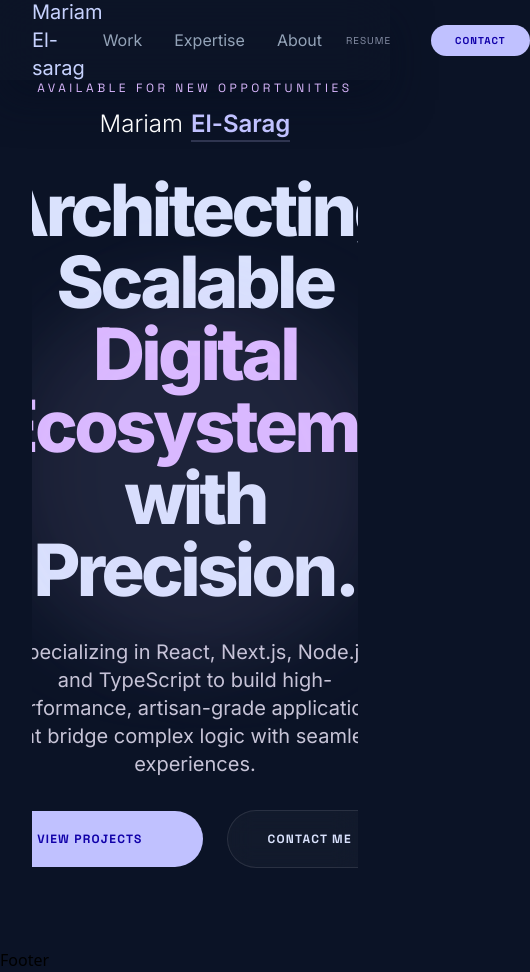
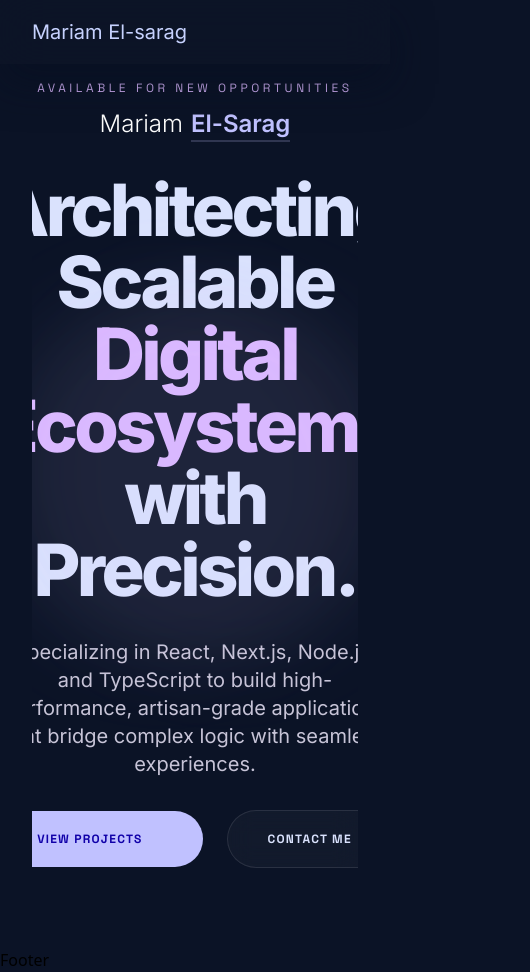
Before and after one commit to mariam-elsarag/next-portfolio, a Next.js app: page / in a window 390 px wide. Shown: the whole page, 530 px wide, since content can reach past the window. Built offline with nearby package versions, Linux system fonts and the light colour scheme.

Commit message:
create mobile navigation

```diff
--- a/app/_assets/icons/Icon.tsx
+++ b/app/_assets/icons/Icon.tsx
@@ -23,3 +23,43 @@ export const ArrowRight = ({
     </svg>
   );
 };
+export const BurgerIcon = ({
+  width = "22",
+  height = "15",
+  color = "var(--color-on-surface-light)",
+}: Props) => {
+  return (
+    <svg
+      width={width}
+      height={height}
+      viewBox="0 0 22 15"
+      fill="none"
+      xmlns="http://www.w3.org/2000/svg"
+    >
+      <path
+        d="M0 14.0865V12.2115H21.2499V14.0865H0V14.0865M0 7.98071V6.10576H21.2499V7.98071H0V7.98071M0 1.87495V0H21.2499V1.87495H0V1.87495"
+        fill={color}
+      />
+    </svg>
+  );
+};
+export const CloseIcon = ({
+  width = "24",
+  height = "24",
+  color = "#DAE2FD",
+}: Props) => {
+  return (
+    <svg
+      width={width}
+      height={height}
+      viewBox="0 0 34 34"
+      fill="none"
+      xmlns="http://www.w3.org/2000/svg"
+    >
+      <path
+        d="M9.75 25.5L8 23.75L15 16.75L8 9.75L9.75 8L16.75 15L23.75 8L25.5 9.75L18.5 16.75L25.5 23.75L23.75 25.5L16.75 18.5L9.75 25.5Z"
+        fill={color}
+      />
+    </svg>
+  );
+};
--- /dev/null
+++ b/app/_components/layout/MobileNavigation.tsx
@@ -0,0 +1,65 @@
+import { CloseIcon } from "@/app/_assets/icons/Icon";
+import Link from "next/link";
+import { Link as ScrollLink } from "react-scroll";
+import React from "react";
+type navListProps = {
+  id: number;
+  label: string;
+  path?: string;
+  onClick?: () => void;
+};
+type Props = {
+  isOpen: boolean;
+  onClose: () => void;
+  list: navListProps[];
+};
+const MobileNavigation = ({ isOpen, onClose, list }: Props) => {
+  const navList: navListProps[] = [...list, { id: 4, label: "Resume" }];
+  return (
+    <aside
+      className={`fixed inset-0 bg-[#0B132699] transition  ${
+        isOpen
+          ? "z-10 visible opacity-100 sm:z-[-1] sm:invisible sm:opacity-0"
+          : "z-[-1] invisible opacity-0"
+      } backdrop-blur-xs `}
+    >
+      <nav
+        className={`bg-[#2D344966] transition ${
+          isOpen ? "translate-x-0" : "-translate-x-full"
+        }  h-dvh py-8 px-4 flex flex-col gap-10 justify-between w-[280px] backdrop-blur-md border border-white/10`}
+      >
+        <header className="flex items-center justify-between gap-2">
+          <Link className="text-[#E0E7FF] font-inter text-lg" href="/">
+            Mariam El-sarag
+          </Link>
+          <button
+            onClick={onClose}
+            className="transition bg-transparent hover:bg-[#171F33] flex items-center justify-center rounded-full cursor-pointer h-10 w-10 tr"
+          >
+            <CloseIcon />
+          </button>
+        </header>
+
+        <ul className="flex flex-col flex-1 gap-8">
+          {navList.map((navLink) => (
+            <li className="w-full " key={navLink.id}>
+              <ScrollLink
+                to={navLink.path}
+                smooth={true}
+                offset={-80}
+                duration={500}
+                spy={true}
+                activeClass="text-on-surface-light "
+                className="cursor-pointer transition hover:text-on-surface-light text-surface-light font-inter border-b border-white/5 py-2 w-full flex   "
+              >
+                {navLink.label}
+              </ScrollLink>
+            </li>
+          ))}
+        </ul>
+      </nav>
+    </aside>
+  );
+};
+
+export default MobileNavigation;
--- a/app/_components/layout/Navigation.tsx
+++ b/app/_components/layout/Navigation.tsx
@@ -3,6 +3,10 @@
 import Link from "next/link";
 import { Link as ScrollLink } from "react-scroll";
 import Button from "../ui/Button";
+import { useState } from "react";
+import MobileNavigation from "./MobileNavigation";
+import { BurgerIcon } from "@/app/_assets/icons/Icon";
+import { downloadPDF } from "@/app/_utils/downloadPDF";
 
 const navList = [
   { id: 1, label: "Work", path: "work" },
@@ -11,13 +15,15 @@ const navList = [
 ];
 
 const Navigation = () => {
+  const [toggleSidebar, setToggleSidebar] = useState(false);
   return (
-    <header className="h-20  absolute top-0 left-1/2 -translate-x-1/2  Container flex w-full items-center justify-between backdrop-blur-xl shadow-main bg-[#0F172A66]">
+    <>
+      <header className=" h-16 sm:h-20 z-10 absolute top-0 left-1/2 -translate-x-1/2  Container flex w-full items-center justify-between backdrop-blur-xl shadow-main bg-[#0F172A66]">
         <Link href="/" className="text-on-surface-light font-inter text-xl">
           Mariam El-sarag
         </Link>
 
-      <ul className="flex items-center gap-8">
+        <ul className="hidden sm:flex items-center gap-8">
           {navList.map((navLink) => (
             <li key={navLink.id}>
               <ScrollLink
@@ -34,13 +40,27 @@ const Navigation = () => {
             </li>
           ))}
         </ul>
-      <div className="flex items-center gap-4">
+        <div className="hidden sm:flex items-center gap-4">
+          <a href="/cv/Mariam_Tarek.pdf" download>
             <Button text="resume" size="sm" variant="ghost" />
+          </a>
           <ScrollLink smooth={true} to="contact" duration={500}>
             <Button size="sm" text="contact" />
           </ScrollLink>
         </div>
+        <button
+          onClick={() => setToggleSidebar(true)}
+          className="flex sm:hidden cursor-pointer outline-none shadow-none"
+        >
+          <BurgerIcon />
+        </button>
       </header>
+      <MobileNavigation
+        isOpen={toggleSidebar}
+        onClose={() => setToggleSidebar(false)}
+        list={navList}
+      />
+    </>
   );
 };
 
--- /dev/null
+++ b/app/_hooks/useOutsideClick.ts
@@ -0,0 +1,23 @@
+"use client";
+import { useEffect, useRef } from "react";
+
+function useOutsideClick<T extends HTMLElement>(onClose: () => void) {
+  const ref = useRef<T | null>(null);
+
+  useEffect(() => {
+    const handleClick = (e: MouseEvent) => {
+      if (ref.current && !ref.current.contains(e.target as Node)) {
+        onClose();
+      }
+    };
+
+    document.addEventListener("mousedown", handleClick);
+    return () => {
+      document.removeEventListener("mousedown", handleClick);
+    };
+  }, [onClose]);
+
+  return ref;
+}
+
+export default useOutsideClick;
--- /dev/null
+++ b/app/_utils/downloadPDF.ts
@@ -0,0 +1,9 @@
+export const downloadPDF = (url: string, filename: string) => {
+  const link = document.createElement("a");
+  link.href = url;
+  link.download = filename;
+  link.rel = "noopener noreferrer";
+  document.body.appendChild(link);
+  link.click();
+  document.body.removeChild(link);
+};
```
Also changed, not shown: 1 other file (tests, documents, lock files or other folders). Lines whose indentation alone changed are shown as unchanged.
